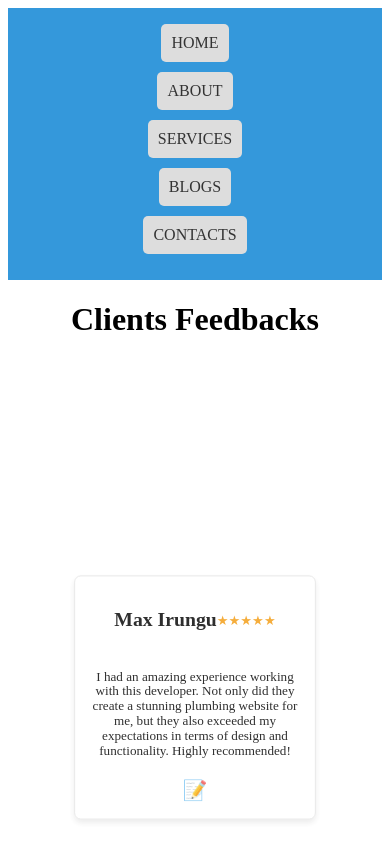
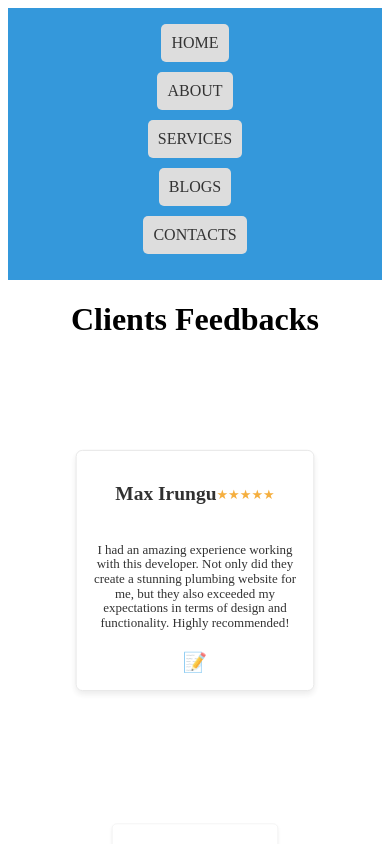
Before and after one commit to Alex-gikungu/personal_portfolio, a React (Vite) app: page /blogs in a window 390 px wide. Shown: the top 844 px of the page. Built offline with nearby package versions, Linux system fonts and the light colour scheme; a small style sheet from the web is missing.

Commit message:
added contact media query

```diff
--- a/src/index.css
+++ b/src/index.css
@@ -372,6 +372,37 @@ button{
 
 
 
+/* Media query for smaller screens */
+@media (max-width: 768px) {
+  .blogs-container {
+    padding-top: 5vh; /* Adjust padding-top for smaller screens */
+  }
+
+  .blog-card {
+    max-width: 100%; /* Make each blog card take full width on smaller screens */
+  }
+}
+
+
+
+
+
+
+
+
+
+
+
+
+
+
+
+
+
+
+
+
+
 
 
 
```
